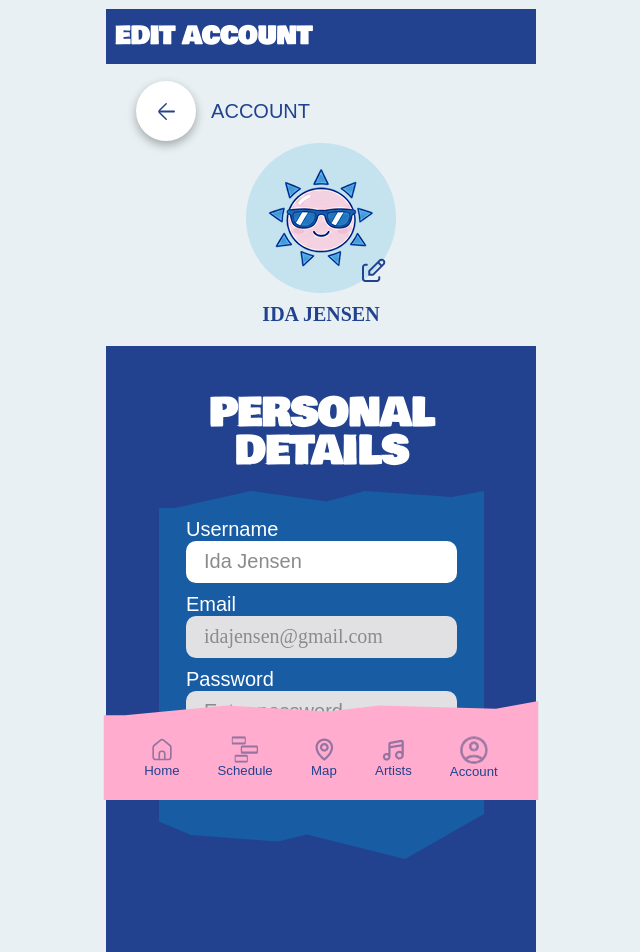
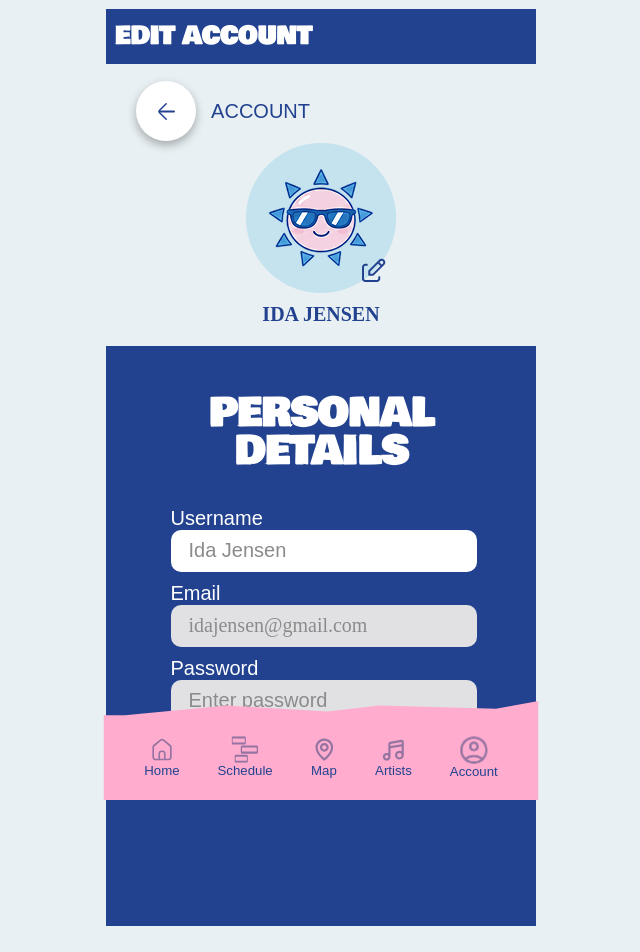
Before and after one commit to MichalRadovanHresko/BlueSunFestivalWebApp, a React (Vite) app in the folder blue-sun-festival/: page /BlueSunFestivalWebApp/account/edit in a window 1280 px wide. Shown: the top 952 px of the page, without its empty margins (319-959 px from the left). After the commit the page ends 926 px from the top, so only its background shows below. Built offline with nearby package versions, Linux system fonts and the light colour scheme; a web font is replaced by a local one.

Commit message:
Removed unused background

```diff
--- a/blue-sun-festival/src/components/editAccount/AccountDetails.jsx
+++ b/blue-sun-festival/src/components/editAccount/AccountDetails.jsx
@@ -1,5 +1,4 @@
 import Form from "./Form";
-import EditDetailsFormBackground from "./FormBackground";
 import Overlay from "./Overlay";
 
 const EditAccountDetails = () => {
@@ -8,9 +7,9 @@ const EditAccountDetails = () => {
       <h2 className="mb-[20px] text-[#FFF] text-center text-[38px] leading-none text-white">
         PERSONAL DETAILS
       </h2>
-      <EditDetailsFormBackground>
+      <div className="px-[16px] py-[4%] flex flex-col content-center">
         <Form />
-      </EditDetailsFormBackground>
+      </div>
     </Overlay>
   );
 };
--- a/blue-sun-festival/src/components/editAccount/Form.jsx
+++ b/blue-sun-festival/src/components/editAccount/Form.jsx
@@ -28,7 +28,7 @@ const Form = () => {
         id="edit-password"
         type="password"
         placeholder="Enter password"
-        className="mb-[10px] h-[40px] w-[90%] rounded-[10px] border-0 bg-[#E1E1E4] px-[18px] text-[20px] text-[#22428F] placeholder:text-[#8B8B8B] placeholder:opacity-100 focus:placeholder-transparent focus:outline-none"
+        className="mb-[20px] h-[40px] w-[90%] rounded-[10px] border-0 bg-[#E1E1E4] px-[18px] text-[20px] text-[#22428F] placeholder:text-[#8B8B8B] placeholder:opacity-100 focus:placeholder-transparent focus:outline-none"
       />
 
       <button
--- a/blue-sun-festival/src/components/editAccount/FormBackground.jsx
+++ /dev/null
@@ -1,29 +0,0 @@
-const EditDetailsFormBackground = ({ children }) => {
-  return (
-    <svg
-      xmlns="http://www.w3.org/2000/svg"
-      width="333"
-      height="376"
-      viewBox="0 0 333 376"
-      fill="none"
-      className="block mx-auto"
-    >
-      <g filter="url(#filter0_d_770_1624)">
-        <path
-          d="M329 323V0L297 6L210 0L171.5 10.5L96 0L20 17H4V330.5L36 344L123 350.5L152 343.5L250 368L329 323Z"
-          fill="#185CA4"
-        />
-      </g>
-      <foreignObject x="15" y="15" width="293" height="400">
-        <div
-          xmlns="http://www.w3.org/1999/xhtml"
-          className="px-[16px] py-[4%] flex flex-col content-center"
-        >
-          {children}
-        </div>
-      </foreignObject>
-    </svg>
-  );
-};
-
-export default EditDetailsFormBackground;
```
